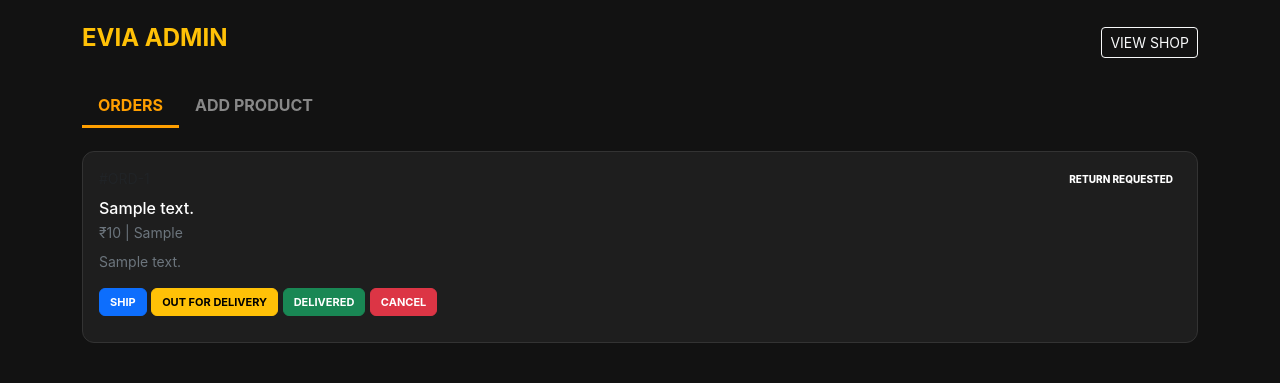
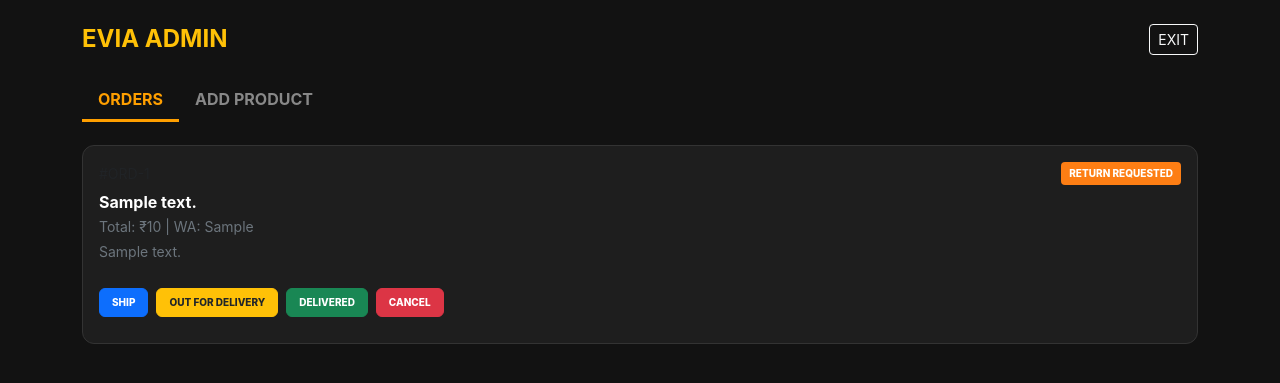
Before and after one commit to gmkarshad45-design/evia-shop, a Flask app: template templates/admin.html in a window 1280 px wide. Shown: the top 383 px of the page. Run offline with Flask 3, Linux system fonts and the light colour scheme; the template is opened without the code that fills it: values that come from a table or form of the project are taken from there, others are empty; tables that the repository leaves empty hold one stand-in row (values such as "Sample post").

Commit message:
Update admin.html

```diff
--- a/templates/admin.html
+++ b/templates/admin.html
@@ -1,33 +1,38 @@
 <!DOCTYPE html>
 <html lang="en">
 <head>
+    <meta charset="UTF-8">
     <meta name="viewport" content="width=device-width, initial-scale=1.0">
-    <title>EVIA | Admin</title>
+    <title>EVIA | Admin Panel</title>
     <link href="https://cdn.jsdelivr.net/npm/bootstrap@5.3.0/dist/css/bootstrap.min.css" rel="stylesheet">
     <link rel="stylesheet" href="https://cdnjs.cloudflare.com/ajax/libs/font-awesome/6.0.0/css/all.min.css">
     <style>
         body { background: #121212; color: #fff; font-family: 'Inter', sans-serif; }
-        .admin-card { background: #1e1e1e; border-radius: 12px; border: 1px solid #333; margin-bottom: 15px; }
-        .status-badge { font-size: 10px; font-weight: 800; padding: 4px 8px; border-radius: 4px; }
-        .bg-placed { background: #0d6efd; }
-        .bg-shipped { background: #6f42c1; }
-        .bg-delivery { background: #ff9f00; }
-        .bg-delivered { background: #198754; }
-        .bg-return { background: #dc3545; }
+        .admin-card { background: #1e1e1e; border-radius: 12px; border: 1px solid #333; margin-bottom: 15px; overflow: hidden; }
+        .status-badge { font-size: 10px; font-weight: 800; padding: 4px 8px; border-radius: 4px; text-transform: uppercase; }
 
-        .scroll-x { overflow-x: auto; white-space: nowrap; padding-bottom: 10px; }
-        .nav-tabs .nav-link { color: #888; border: none; font-weight: 700; }
+        /* Dynamic Status Colors */
+        .bg-placed { background: #0d6efd; color: white; }
+        .bg-shipped { background: #6f42c1; color: white; }
+        .bg-outfordelivery { background: #ff9f00; color: white; }
+        .bg-delivered { background: #198754; color: white; }
+        .bg-cancelled { background: #dc3545; color: white; }
+        .bg-returnrequested { background: #fd7e14; color: white; }
+
+        .scroll-x { display: flex; overflow-x: auto; white-space: nowrap; gap: 8px; padding: 10px 0; -webkit-overflow-scrolling: touch; }
+        .scroll-x::-webkit-scrollbar { display: none; }
+
+        .nav-tabs .nav-link { color: #888; border: none; font-weight: 700; border-radius: 0; }
         .nav-tabs .nav-link.active { color: #ff9f00; background: none; border-bottom: 3px solid #ff9f00; }
-
-        .btn-action { font-size: 11px; font-weight: 700; padding: 5px 10px; }
+        .btn-action { font-size: 10px; font-weight: 800; padding: 6px 12px; border-radius: 6px; }
     </style>
 </head>
 <body>
 
 <div class="container py-4">
     <div class="d-flex justify-content-between align-items-center mb-4">
-        <h4 class="fw-bold text-warning">EVIA ADMIN</h4>
-        <a href="/" class="btn btn-outline-light btn-sm">VIEW SHOP</a>
+        <h4 class="fw-bold text-warning m-0">EVIA ADMIN</h4>
+        <a href="/" class="btn btn-outline-light btn-sm">EXIT</a>
     </div>
 
     <ul class="nav nav-tabs mb-4 border-0">
@@ -37,33 +42,54 @@
 
     <div class="tab-content">
         <div id="orders" class="tab-pane fade show active">
+            {% if orders %}
                 {% for o in orders %}
                 <div class="admin-card p-3">
-                <div class="d-flex justify-content-between mb-2">
+                    <div class="d-flex justify-content-between align-items-center mb-2">
                         <span class="text-muted small">#ORD-{{ o.id }}</span>
-                    <span class="status-badge bg-{{ o.status|lower|replace(' ', '') }}">{{ o.status|upper }}</span>
+                        <span class="status-badge bg-{{ o.status|lower|replace(' ', '') }}">
+                            {{ o.status }}
+                        </span>
                     </div>
-                <h6 class="mb-1 text-truncate">{{ o.product_details }}</h6>
-                <p class="small text-secondary mb-2">₹{{ o.total_price }} | {{ o.whatsapp }}</p>
+                    <h6 class="fw-bold text-white mb-1">{{ o.product_details }}</h6>
+                    <p class="small text-secondary mb-1">Total: ₹{{ o.total_price }} | WA: {{ o.whatsapp }}</p>
                     <p class="small text-secondary mb-3">{{ o.address }}</p>
 
                     <div class="scroll-x">
                         <a href="/admin/update-status/{{ o.id }}/Shipped" class="btn btn-primary btn-action">SHIP</a>
-                    <a href="/admin/update-status/{{ o.id }}/Out for Delivery" class="btn btn-warning btn-action">OUT FOR DELIVERY</a>
+                        <a href="/admin/update-status/{{ o.id }}/Out for Delivery" class="btn btn-warning btn-action text-dark">OUT FOR DELIVERY</a>
                         <a href="/admin/update-status/{{ o.id }}/Delivered" class="btn btn-success btn-action">DELIVERED</a>
                         <a href="/admin/update-status/{{ o.id }}/Cancelled" class="btn btn-danger btn-action">CANCEL</a>
                     </div>
                 </div>
                 {% endfor %}
+            {% else %}
+                <div class="text-center py-5 text-muted">No orders found.</div>
+            {% endif %}
         </div>
 
         <div id="inventory" class="tab-pane fade">
             <form action="/admin/add-product" method="POST" class="admin-card p-3">
-                <div class="mb-3"><input type="text" name="name" class="form-control bg-dark text-white border-secondary" placeholder="Product Name" required></div>
-                <div class="mb-3"><input type="number" name="price" class="form-control bg-dark text-white border-secondary" placeholder="Price (₹)" required></div>
-                <div class="mb-3"><input type="text" name="image" class="form-control bg-dark text-white border-secondary" placeholder="Main Image URL" required></div>
-                <div class="mb-3"><input type="text" name="image_2" class="form-control bg-dark text-white border-secondary" placeholder="Second Image URL (Optional)"></div>
-                <div class="mb-3"><textarea name="description" class="form-control bg-dark text-white border-secondary" placeholder="Description"></textarea></div>
+                <div class="mb-3">
+                    <label class="small text-muted mb-1">Product Title</label>
+                    <input type="text" name="name" class="form-control bg-dark text-white border-secondary" required>
+                </div>
+                <div class="mb-3">
+                    <label class="small text-muted mb-1">Price (₹)</label>
+                    <input type="number" name="price" class="form-control bg-dark text-white border-secondary" required>
+                </div>
+                <div class="mb-3">
+                    <label class="small text-muted mb-1">Image 1 (Main)</label>
+                    <input type="text" name="image" class="form-control bg-dark text-white border-secondary" required>
+                </div>
+                <div class="mb-3">
+                    <label class="small text-muted mb-1">Image 2 (Optional)</label>
+                    <input type="text" name="image_2" class="form-control bg-dark text-white border-secondary">
+                </div>
+                <div class="mb-3">
+                    <label class="small text-muted mb-1">Description</label>
+                    <textarea name="description" rows="3" class="form-control bg-dark text-white border-secondary"></textarea>
+                </div>
                 <button type="submit" class="btn btn-warning w-100 fw-bold">UPLOAD PRODUCT</button>
             </form>
         </div>
```
Lines whose indentation alone changed are shown as unchanged.
